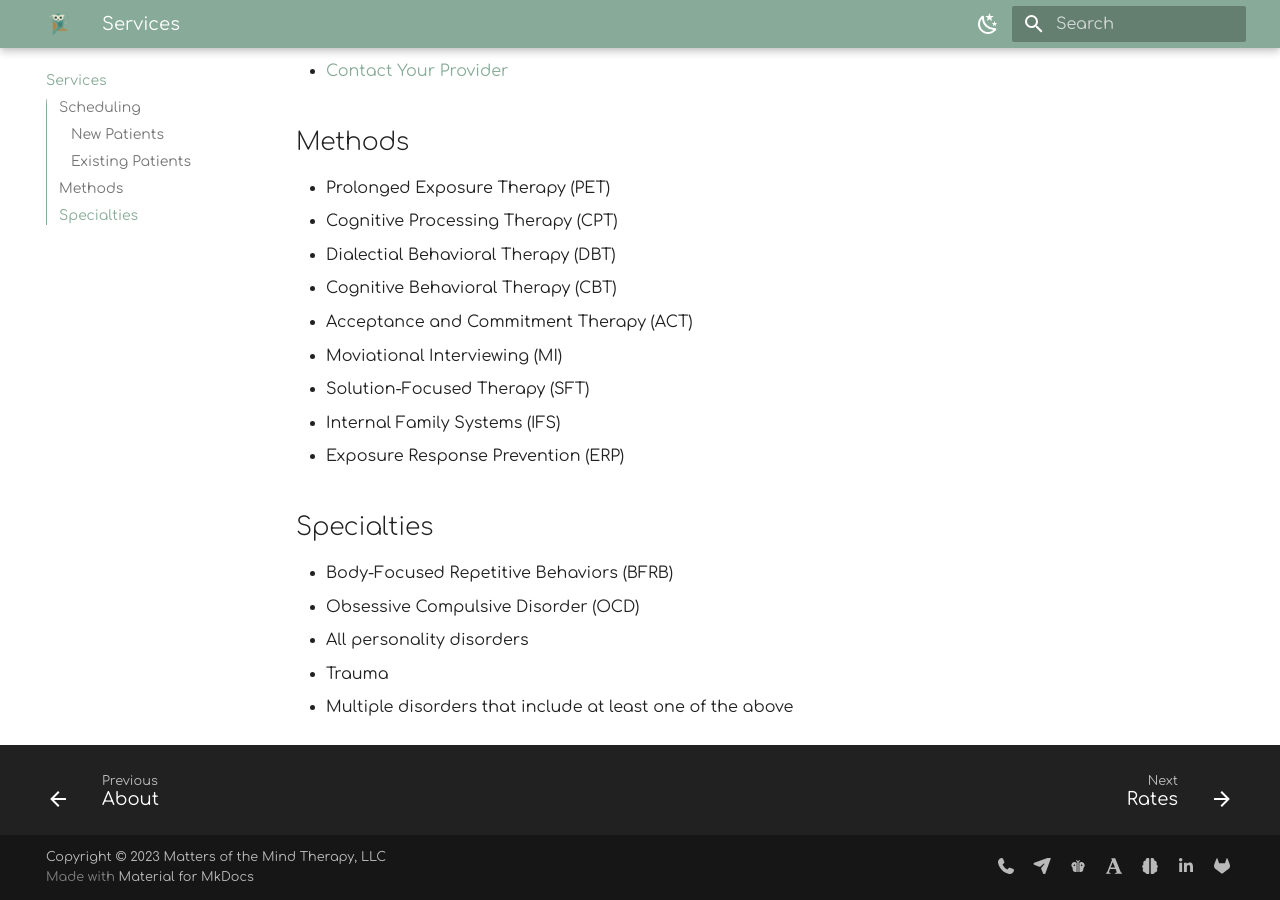
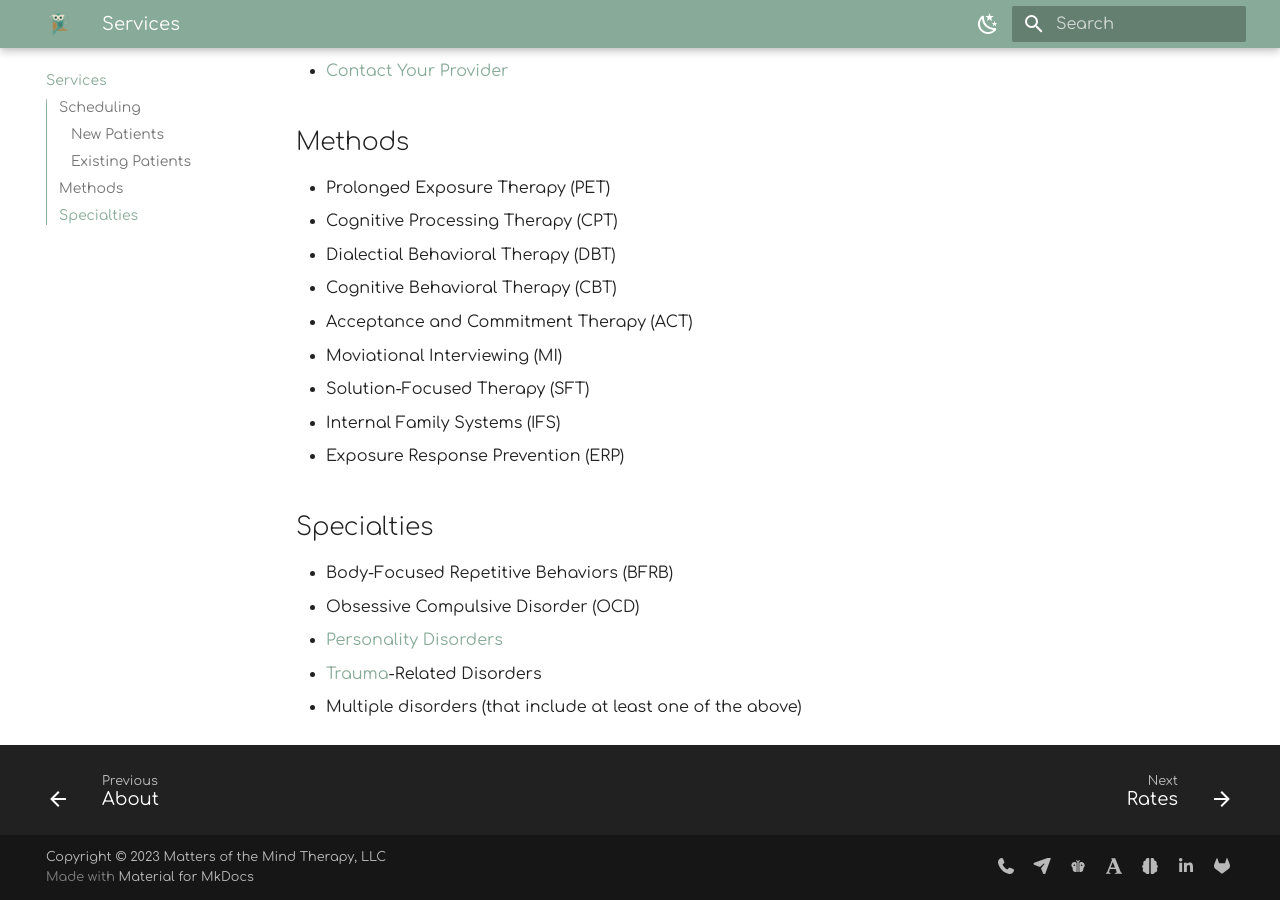
Before and after one commit to motm-therapy/website, an MkDocs documentation site: the page built from docs/services.md, in a window 1280 px wide and 900 px high, scrolled down 502 px. Built offline with MkDocs 1.6.1 and Material for MkDocs 9.7.7, drawn with Linux system fonts in a browser that asks for light colours.

Commit message:
Update services.md

```diff
--- a/docs/services.md
+++ b/docs/services.md
@@ -31,6 +31,6 @@ Please review our list of methods and specialities to see if our practice is a g
 
 - Body-Focused Repetitive Behaviors (BFRB)
 - Obsessive Compulsive Disorder (OCD)
-- All personality disorders
-- Trauma
-- Multiple disorders that include at least one of the above
+- [Personality Disorders](https://www.psychiatry.org/patients-families/personality-disorders/what-are-personality-disorders)
+- [Trauma](https://www.psychologytoday.com/us/basics/trauma)-Related Disorders
+- Multiple disorders (that include at least one of the above)
```
